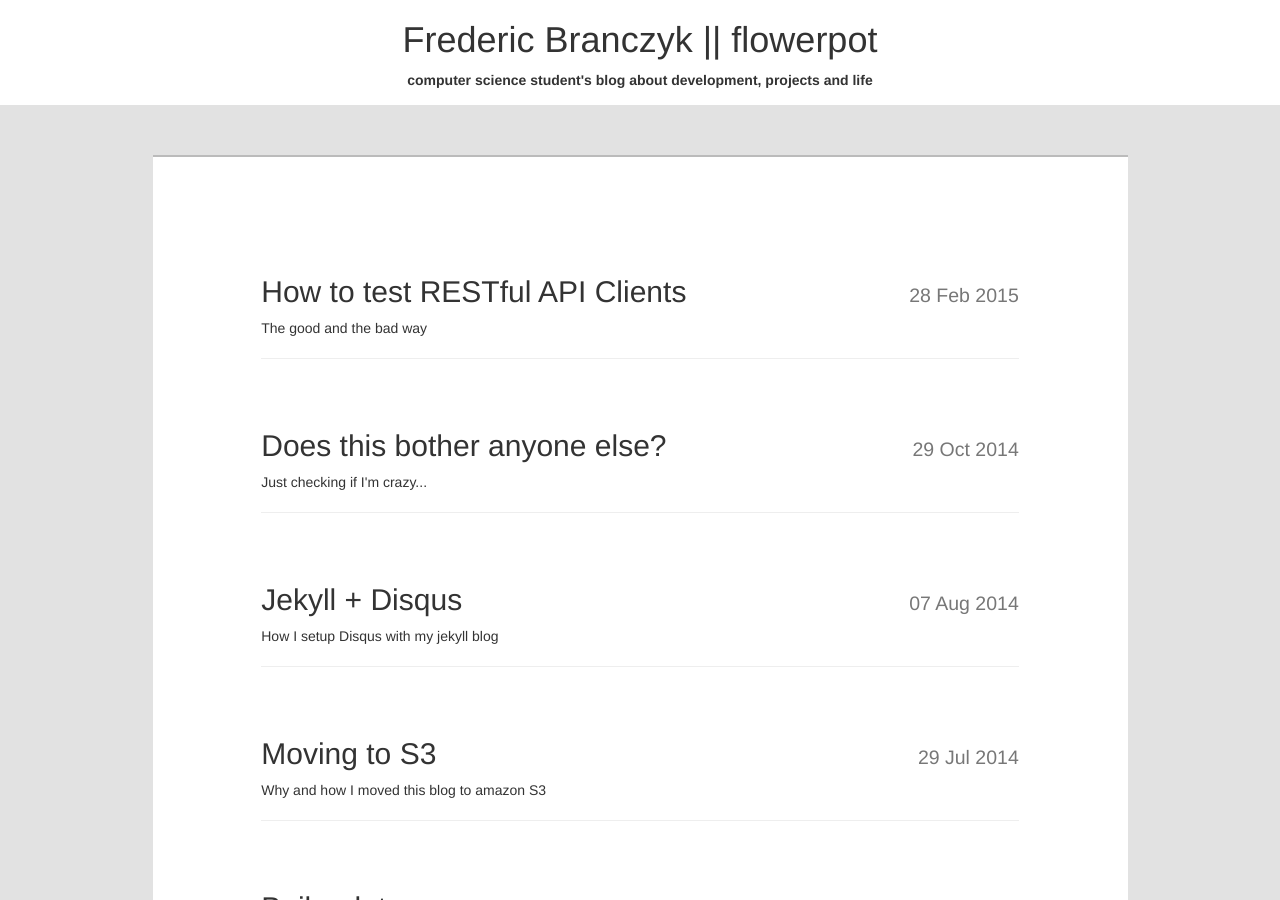
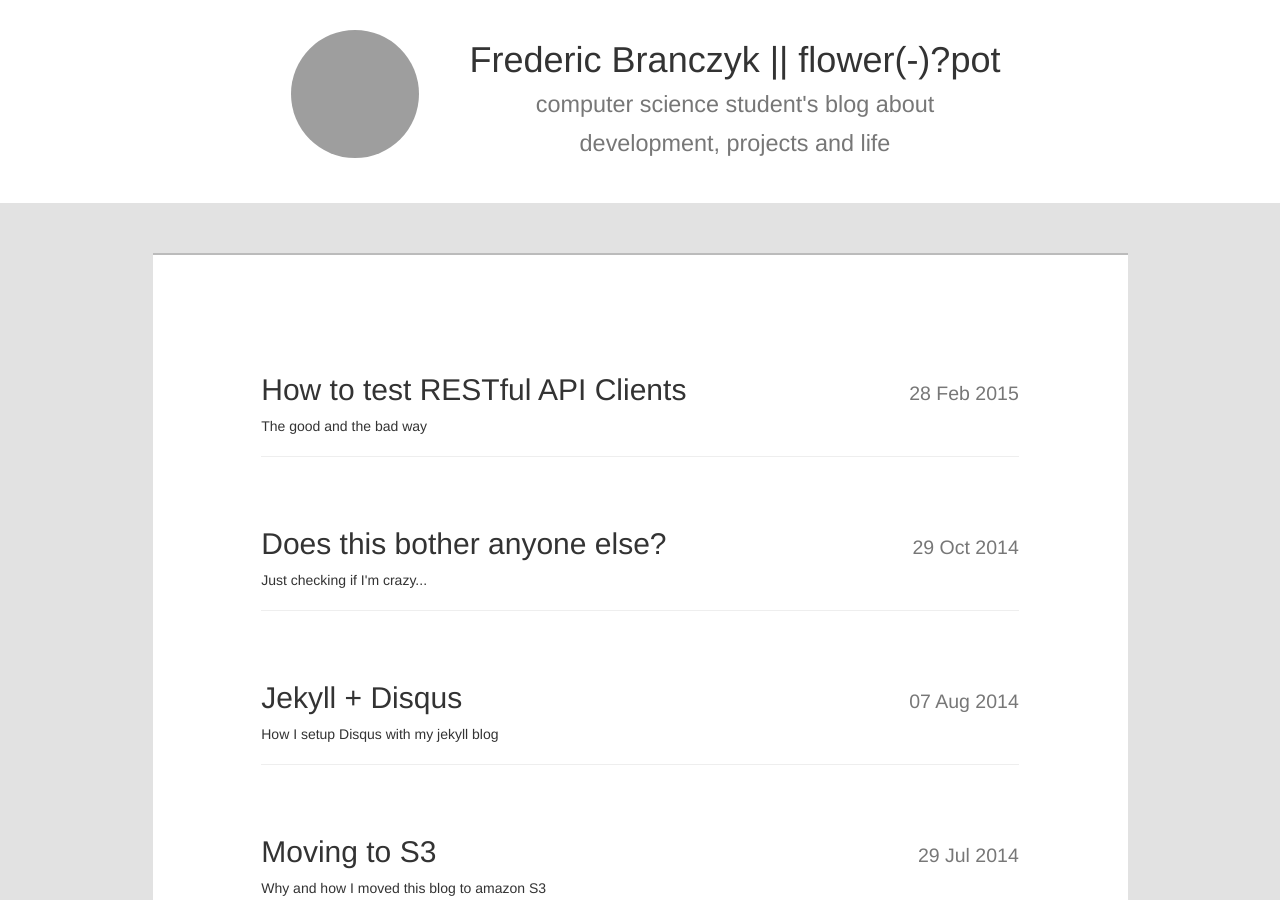
Before and after one commit to flower-pot/blog, a Jekyll site: the page built from index.html, in a window 1280 px wide and 900 px high. Built offline with Jekyll 4.4.1, drawn with Linux system fonts in a browser that asks for light colours; nearby versions of some CDN libraries; grey boxes are pictures that could not be loaded.

Commit message:
add gravatar image in header

```diff
--- a/_includes/header.html
+++ b/_includes/header.html
@@ -13,8 +13,12 @@
 </head>
 <body>
   <div id="page-header" class="hidden-print">
-    <div class="container text-center">
-      <h1><a href="/">Frederic Branczyk || flowerpot</a></h1>
-      <strong>{{ site.description }}</strong>
+    <div class="container text-center"">
+      <div class="col-sm-2 col-sm-offset-2">
+        <img class="img-circle" src="{{ 'fbranczyk@gmail.com' | get_gravatar }}?s=200" />
+      </div>
+      <div class="col-sm-6">
+        <h1 style="padding-top: 20px;"><a href="/">Frederic Branczyk || <span style="white-space: nowrap">flower(-)?pot</span><br /><small>{{ site.description }}</small></a></h1>
+      </div>
     </div>
   </div>
--- /dev/null
+++ b/_plugins/gravatar_filter.rb
@@ -0,0 +1,21 @@
+require 'digest/md5'
+
+module Jekyll
+  module GravatarFilter
+
+    # Add our new liquid filter.
+    def get_gravatar(input)
+      "//www.gravatar.com/avatar/#{hash(input)}"
+    end
+
+    private :hash
+
+    # Clean up the email address and return hashed version.
+    def hash(email)
+      email_address = email ? email.downcase.strip : ''
+      Digest::MD5.hexdigest(email_address)
+    end
+  end
+end
+
+Liquid::Template.register_filter(Jekyll::GravatarFilter)
```
